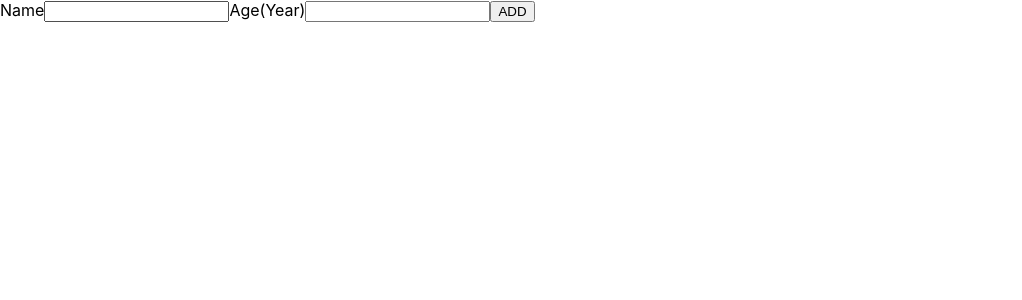
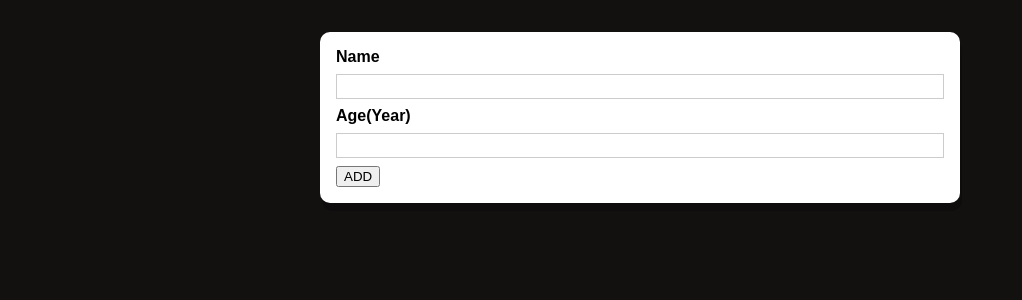
Before and after one commit to sushmabhapkar/notes_with_projectm3t4, a React (Create React App) app: page / in a window 1280 px wide. Shown: the top 300 px of the page, without its empty margins (0-1022 px from the left). Built offline with nearby package versions, Linux system fonts and the light colour scheme.

Commit message:
m3 t4(video 3) adding card

```diff
--- /dev/null
+++ b/src/Component/UI/Card.js
@@ -0,0 +1,7 @@
+import React from "react";
+import classes from'./Card.module.css';
+const Card=(props)=>
+{
+return <div className={`${classes.card} ${props.className}`}>{props.children}</div>;
+};
+export default Card;
--- /dev/null
+++ b/src/Component/UI/Card.module.css
@@ -0,0 +1,5 @@
+.card{
+    background: white;
+    box-shadow:  2px 8px rgba(0,0,0,0.26);
+    border-radius: 10px;
+}
--- a/src/Component/Users/AddUser.js
+++ b/src/Component/Users/AddUser.js
@@ -1,4 +1,6 @@
 import React from 'react';
+import Card from '../UI/Card';
+import classes from './AddUser.module.css';
 const AddUser=()=>
 {
       const addUserHandler=(event)=>
@@ -7,6 +9,7 @@
       }
 
  return(
+     <Card className={classes.input}>
  <form>
     <label htmlFor='username'>Name</label>
     <input id='username' type='text'/>
@@ -16,6 +19,8 @@
 
     <button type='submit'>ADD</button>
    </form>
+
+</Card>
  );
 }
 export default AddUser;
--- /dev/null
+++ b/src/Component/Users/AddUser.module.css
@@ -0,0 +1,26 @@
+.input {
+    margin: 2rem auto;
+    padding: 1rem;
+    width: 90%;
+    max-width: 40rem;
+  }
+
+  .input label {
+    display: block;
+    font-weight: bold;
+    margin-bottom: 0.5rem;
+  }
+
+  .input input {
+    font: inherit;
+    display: block;
+    width: 100%;
+    border: 1px solid #ccc;
+    padding: 0.15rem;
+    margin-bottom: 0.5rem;
+  }
+
+  .input input:focus {
+    outline: none;
+    border-color: #4f005f;
+  }
--- a/src/index.css
+++ b/src/index.css
@@ -1,13 +1,12 @@
-body {
-  margin: 0;
-  font-family: -apple-system, BlinkMacSystemFont, 'Segoe UI', 'Roboto', 'Oxygen',
-    'Ubuntu', 'Cantarell', 'Fira Sans', 'Droid Sans', 'Helvetica Neue',
-    sans-serif;
-  -webkit-font-smoothing: antialiased;
-  -moz-osx-font-smoothing: grayscale;
-}
+*{
+  box-sizing: border-box;
+    }
 
-code {
-  font-family: source-code-pro, Menlo, Monaco, Consolas, 'Courier New',
-    monospace;
-}
+
+    html{
+    font-family: sans-serif;
+    background-color: #131010;
+    }
+    body{
+    margin:0;
+    }
```
